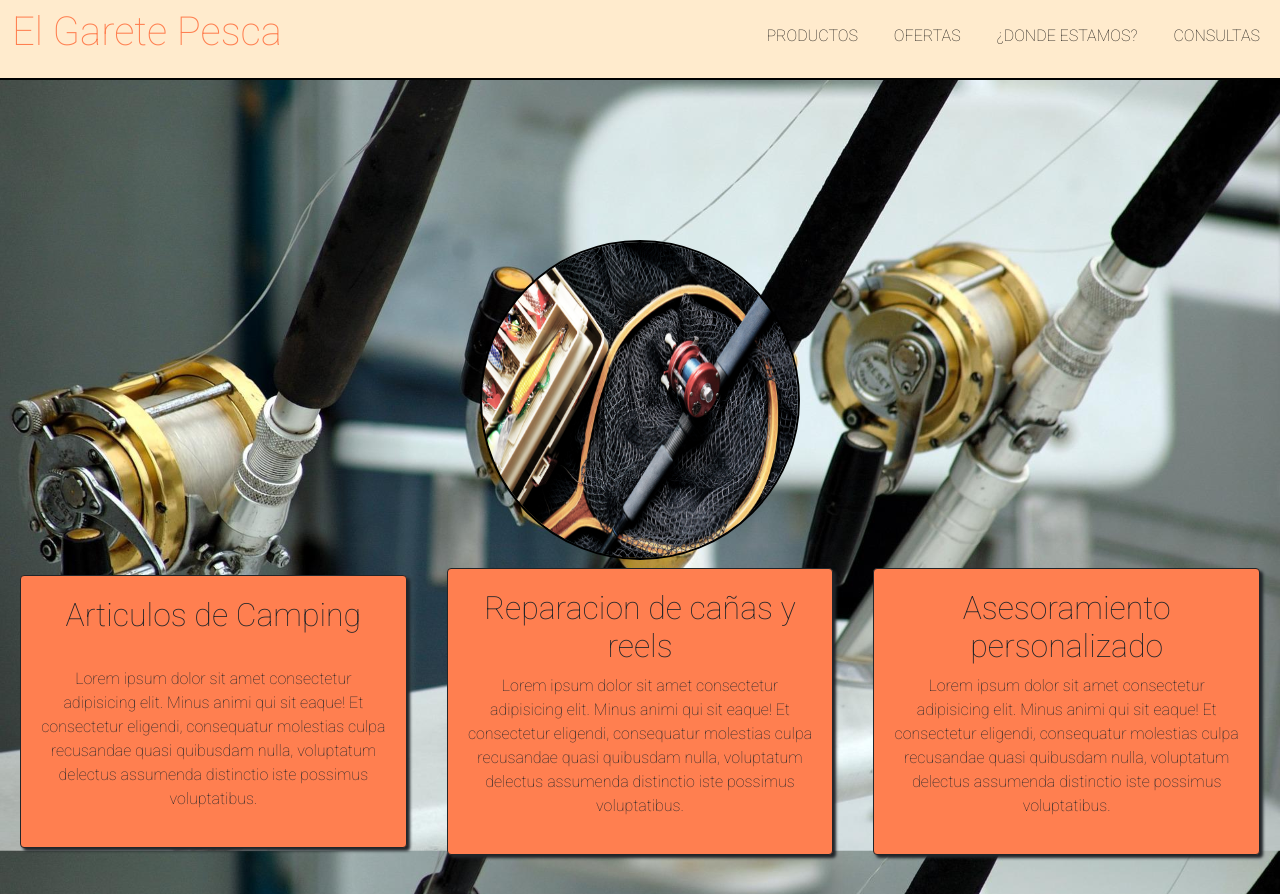
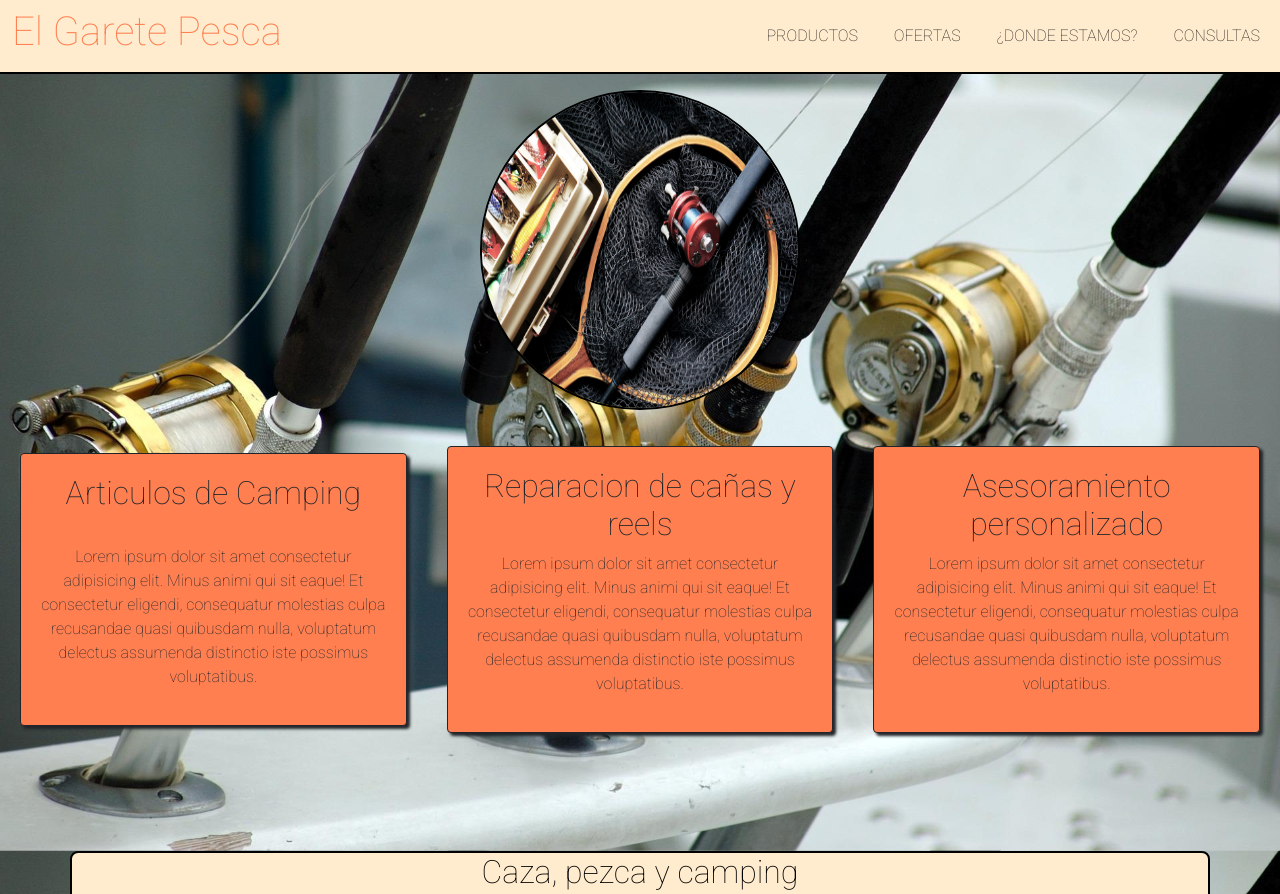
Before and after one commit to sjcrippa/desafio-git-animaciones-41200, a website: page index.html in a window 1280 px wide. Shown: the top 894 px of the page. Drawn offline with nearby package versions, Linux system fonts and the light colour scheme.

```diff
--- a/index.html
+++ b/index.html
@@ -45,15 +45,11 @@
         </nav>
     </header>
 
-        <br><br>
-        <a href="./productos.html"><img src="imagenes/fondo-pantalla.jpg" class="img-fluid imagen"
-                alt="boton con foto"></a>
+    <div class="mt-3 d-flex justify-content-center">
+        <a href="./productos.html"><img src="imagenes/fondo-pantalla.jpg" class="img-fluid align-center  imagen" alt="boton con foto"></a>
+    </div>
 
-        <br><br>
-        <br>
-        <br><br>
-
-    <main id="servicios">
+    <main class="mt-3" id="servicios">
         <div class="caja">
             <h2>Articulos de Camping</h2><br>
             <p>Lorem ipsum dolor sit amet consectetur adipisicing elit. Minus animi qui sit eaque! Et consectetur
```
Also changed, not shown: scss/style.scss (line endings or trailing spaces), style/style.css.
